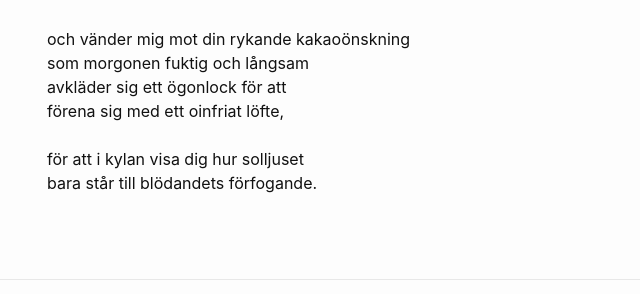
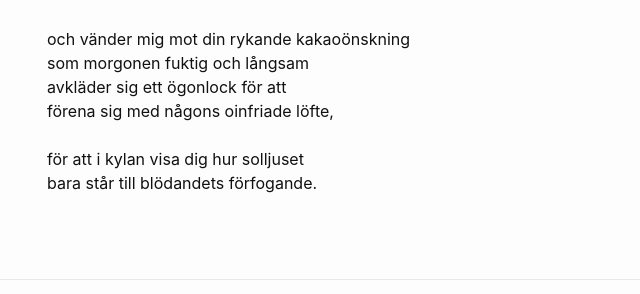
Before and after one commit to terr4form4/terr4form4.github.io, a Jekyll site: the page built from _posts/poesi/2024-01-03-dikter-2023-2024.md, in a window 1280 px wide and 900 px high, scrolled down 6993 px. Shown: the part 443-737 px from the top of the window, without its empty margins (223-863 px from the left). Built offline with Jekyll 4.4.1, drawn with Linux system fonts in a browser that asks for light colours; comment, search, counter and statistics services are not loaded.

Commit message:
älsklling

```diff
--- a/_posts/poesi/2024-01-03-dikter-2023-2024.md
+++ b/_posts/poesi/2024-01-03-dikter-2023-2024.md
@@ -304,7 +304,7 @@ utan en tanke<br/>
 och vänder mig mot din rykande kakaoönskning<br/>
 som morgonen fuktig och långsam<br/>
 avkläder sig ett ögonlock för att<br/>
-förena sig med ett oinfriat löfte,<br/>
+förena sig med någons oinfriade löfte,<br/>
 <br/>
 för att i kylan visa dig hur solljuset<br/>
 bara står till blödandets förfogande.<br/>
```
